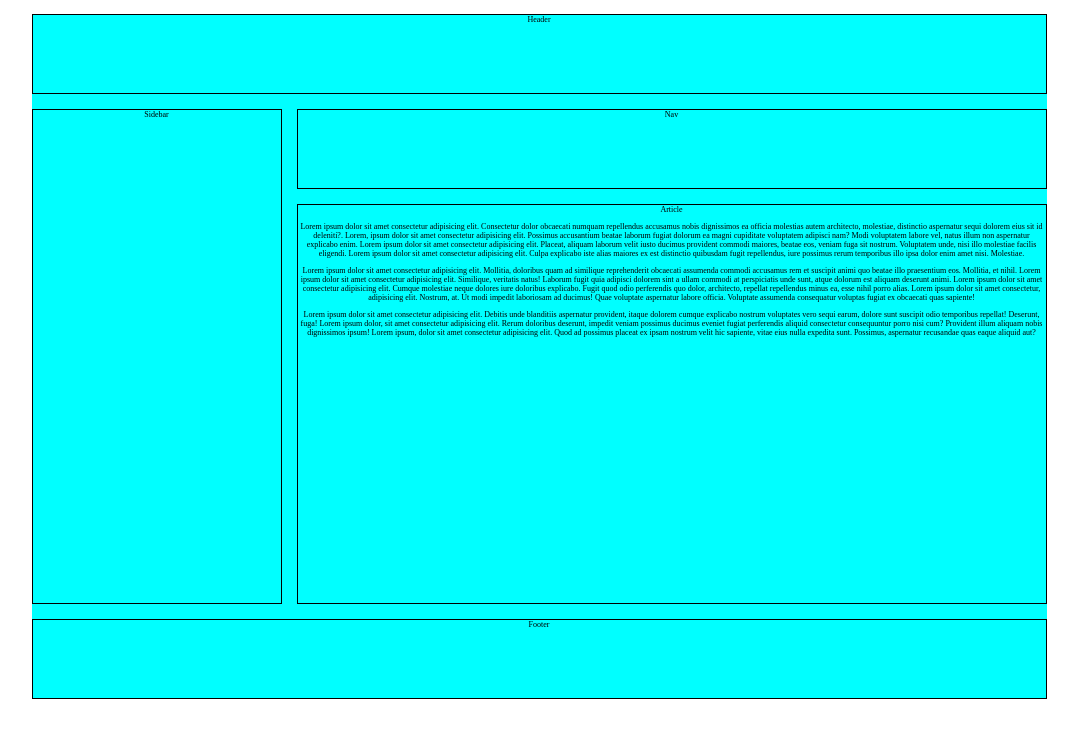
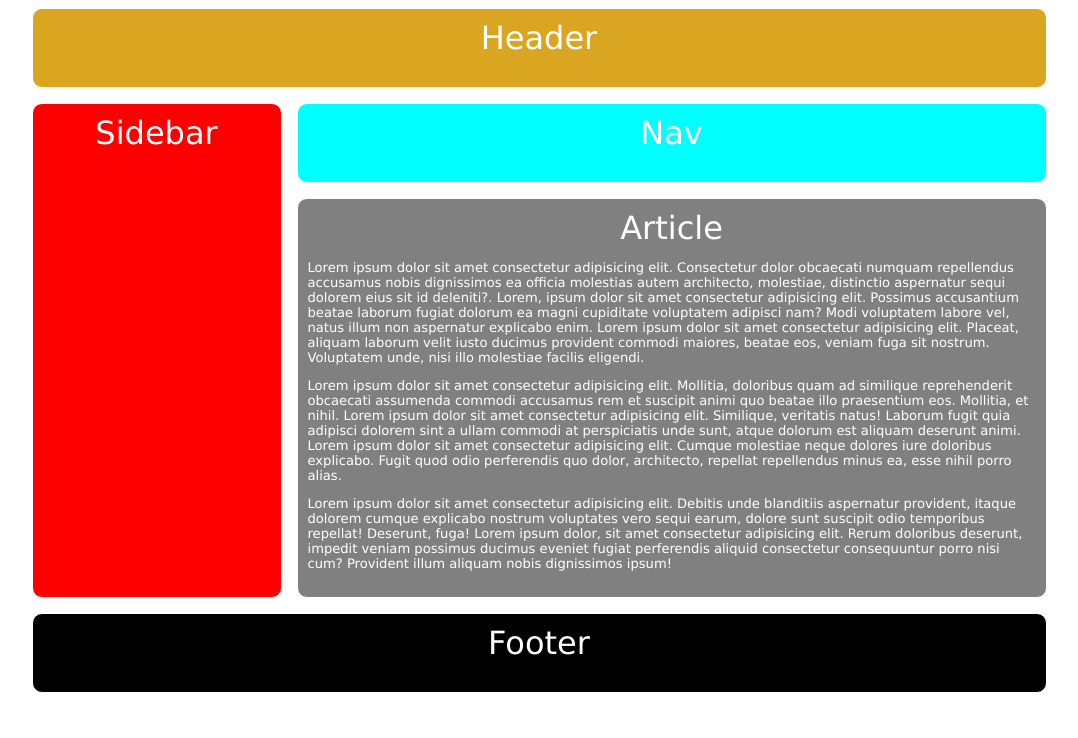
Before and after one commit to rsmostlyharmless/grid-exercise1, a plain HTML site: page index.html in a window 1280 px wide. Shown: the whole page, without its empty margins (101-1179 px from the left). Drawn offline with Linux system fonts and the light colour scheme.

Commit message:
colors + fonts added. task complete

```diff
--- a/index.html
+++ b/index.html
@@ -15,9 +15,9 @@
         <div class="area" id="sidebar">Sidebar</div>
         <div class="area" id="nav">Nav</div>
         <div class="area" id="article">Article
-            <p>Lorem ipsum dolor sit amet consectetur adipisicing elit. Consectetur dolor obcaecati numquam repellendus accusamus nobis dignissimos ea officia molestias autem architecto, molestiae, distinctio aspernatur sequi dolorem eius sit id deleniti?. Lorem, ipsum dolor sit amet consectetur adipisicing elit. Possimus accusantium beatae laborum fugiat dolorum ea magni cupiditate voluptatem adipisci nam? Modi voluptatem labore vel, natus illum non aspernatur explicabo enim. Lorem ipsum dolor sit amet consectetur adipisicing elit. Placeat, aliquam laborum velit iusto ducimus provident commodi maiores, beatae eos, veniam fuga sit nostrum. Voluptatem unde, nisi illo molestiae facilis eligendi. Lorem ipsum dolor sit amet consectetur adipisicing elit. Culpa explicabo iste alias maiores ex est distinctio quibusdam fugit repellendus, iure possimus rerum temporibus illo ipsa dolor enim amet nisi. Molestiae.</p>
-            <p>Lorem ipsum dolor sit amet consectetur adipisicing elit. Mollitia, doloribus quam ad similique reprehenderit obcaecati assumenda commodi accusamus rem et suscipit animi quo beatae illo praesentium eos. Mollitia, et nihil. Lorem ipsum dolor sit amet consectetur adipisicing elit. Similique, veritatis natus! Laborum fugit quia adipisci dolorem sint a ullam commodi at perspiciatis unde sunt, atque dolorum est aliquam deserunt animi. Lorem ipsum dolor sit amet consectetur adipisicing elit. Cumque molestiae neque dolores iure doloribus explicabo. Fugit quod odio perferendis quo dolor, architecto, repellat repellendus minus ea, esse nihil porro alias. Lorem ipsum dolor sit amet consectetur, adipisicing elit. Nostrum, at. Ut modi impedit laboriosam ad ducimus! Quae voluptate aspernatur labore officia. Voluptate assumenda consequatur voluptas fugiat ex obcaecati quas sapiente!</p>
-            <p>Lorem ipsum dolor sit amet consectetur adipisicing elit. Debitis unde blanditiis aspernatur provident, itaque dolorem cumque explicabo nostrum voluptates vero sequi earum, dolore sunt suscipit odio temporibus repellat! Deserunt, fuga! Lorem ipsum dolor, sit amet consectetur adipisicing elit. Rerum doloribus deserunt, impedit veniam possimus ducimus eveniet fugiat perferendis aliquid consectetur consequuntur porro nisi cum? Provident illum aliquam nobis dignissimos ipsum! Lorem ipsum, dolor sit amet consectetur adipisicing elit. Quod ad possimus placeat ex ipsam nostrum velit hic sapiente, vitae eius nulla expedita sunt. Possimus, aspernatur recusandae quas eaque aliquid aut?</p>
+            <p>Lorem ipsum dolor sit amet consectetur adipisicing elit. Consectetur dolor obcaecati numquam repellendus accusamus nobis dignissimos ea officia molestias autem architecto, molestiae, distinctio aspernatur sequi dolorem eius sit id deleniti?. Lorem, ipsum dolor sit amet consectetur adipisicing elit. Possimus accusantium beatae laborum fugiat dolorum ea magni cupiditate voluptatem adipisci nam? Modi voluptatem labore vel, natus illum non aspernatur explicabo enim. Lorem ipsum dolor sit amet consectetur adipisicing elit. Placeat, aliquam laborum velit iusto ducimus provident commodi maiores, beatae eos, veniam fuga sit nostrum. Voluptatem unde, nisi illo molestiae facilis eligendi.</p>
+            <p>Lorem ipsum dolor sit amet consectetur adipisicing elit. Mollitia, doloribus quam ad similique reprehenderit obcaecati assumenda commodi accusamus rem et suscipit animi quo beatae illo praesentium eos. Mollitia, et nihil. Lorem ipsum dolor sit amet consectetur adipisicing elit. Similique, veritatis natus! Laborum fugit quia adipisci dolorem sint a ullam commodi at perspiciatis unde sunt, atque dolorum est aliquam deserunt animi. Lorem ipsum dolor sit amet consectetur adipisicing elit. Cumque molestiae neque dolores iure doloribus explicabo. Fugit quod odio perferendis quo dolor, architecto, repellat repellendus minus ea, esse nihil porro alias.</p>
+            <p>Lorem ipsum dolor sit amet consectetur adipisicing elit. Debitis unde blanditiis aspernatur provident, itaque dolorem cumque explicabo nostrum voluptates vero sequi earum, dolore sunt suscipit odio temporibus repellat! Deserunt, fuga! Lorem ipsum dolor, sit amet consectetur adipisicing elit. Rerum doloribus deserunt, impedit veniam possimus ducimus eveniet fugiat perferendis aliquid consectetur consequuntur porro nisi cum? Provident illum aliquam nobis dignissimos ipsum!</p>
         </div>
         <div class="area" id="footer">Footer</div>
     </div>
--- a/style.css
+++ b/style.css
@@ -3,7 +3,6 @@ body {
 }
 
 .container {
-    background-color: aqua;
     display: inline-grid;
     gap: 15px;
     grid-template: 80px 80px 400px 80px / 250px 750px;
@@ -16,27 +15,42 @@ body {
 
 .area {
     border: 1px solid;
-    font-size: 50%;
+    border-radius: 10px;
+    color: white;
+    font-family: 'Lucida Sans', 'Lucida Sans Regular', 'Lucida Grande', 'Lucida Sans Unicode', Geneva, Verdana, sans-serif;
+    font-size: 2rem;
+    padding-top: 10px;
     text-align: center;
-
 }
 
 #header {
+    background-color: goldenrod;
     grid-area: header;
 }
 
 #sidebar {
+    background-color: red;
     grid-area: sidebar;
 }
 
 #nav {
+    background-color: aqua;
     grid-area: nav;
 }
 
 #article {
+    background-color: grey;
     grid-area: article;
 }
 
 #footer {
+    background-color: black;
     grid-area: footer;
 }
+
+p {
+    font-size: 0.82rem;
+    text-align: left;
+    padding-left: 10px;
+    padding-right: 10px;
+}
```
